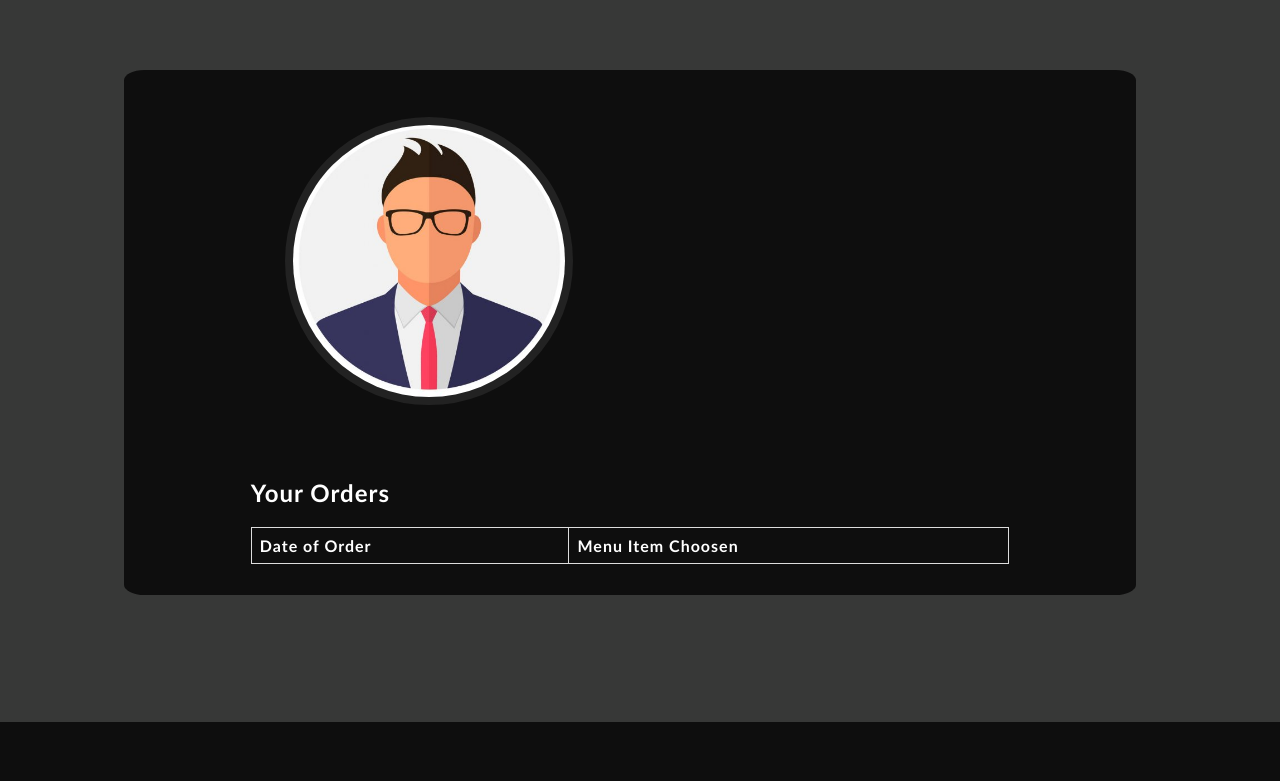
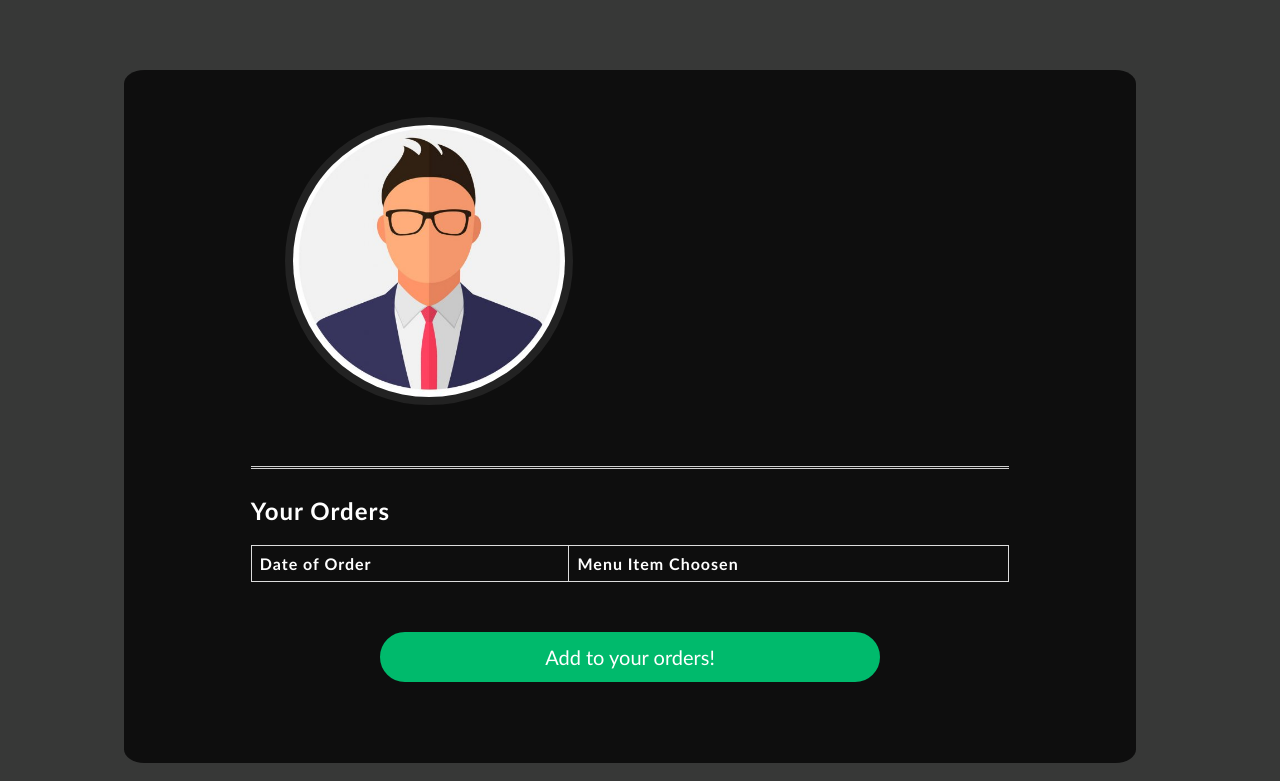
Before and after one commit to AtharvG-124/Atharv-Adrish-Chakshan-2, a PHP site: page /profile.php in a window 1280 px wide. Shown: the part 78-859 px from the top of the page. Before the commit the page ends 800 px from the top, so only its background shows below. Run offline with PHP 8.4, Linux system fonts and the light colour scheme; lists and menus that the app fills with data are empty.

Commit message:
profile page added button; in a good place

```diff
--- a/css/profile.css
+++ b/css/profile.css
@@ -331,3 +331,53 @@ table {
 .table-label {
     font-weight: bold;
 }
+
+.divide {
+    border: none;
+    border-top: 3px double rgb(208, 208, 208);
+    color: rgb(220, 220, 220);
+    overflow: visible;
+    text-align: center;
+    height: 10px;
+}
+
+.button2 {
+    border: 2px solid #00ba6c;
+    height: 50px;
+    width: 500px;
+    font-weight: 500;
+    font-family: "Optima", sans-serif;
+    border-radius: 100px;
+    font-size: 20px;
+    margin-top: 30px;
+    margin: 10% auto;
+    background: #00ba6c;
+    color: white;
+    transition: background 0.5s ease-in-out;
+
+  }
+
+
+  .button2:hover{
+
+    background: #0099ff;
+    color: white;
+    border-color: #0099ff;
+    transition-delay: 0.1s;
+
+  }
+
+  .signup{
+
+    display: flex;
+    flex-direction: column;
+    align-items: center;
+    justify-content: center;
+  }
+  .signup h1{
+    background: linear-gradient(to right, #00e029 , #00b3e0);
+    -webkit-text-fill-color: transparent;
+    -webkit-background-clip: text;
+    background-clip: text;
+    text-align: center;
+  }
--- a/index.php
+++ b/index.php
@@ -115,7 +115,7 @@
                 of waste each year in California alone! However, food waste is not the only problem . . .
             </h1>
 
-            <a href="Problem.html"><button class="button">The Rest of The Problem</button></a>
+            <a href="Problem.php"><button class="button">The Rest of The Problem</button></a>
 
 
         </div>
@@ -192,7 +192,7 @@
 
         <div class="signup">
             <h1>Ready to Get Started?</h1>
-            <a href="signup.html"><button class="button2">Sign Up Now!</button></a>
+            <a href="signup.php"><button class="button2">Sign Up Now!</button></a>
         </div>
         <br><br><br><br>
     </div>
--- a/profile.php
+++ b/profile.php
@@ -78,9 +78,9 @@
         </div>
 
         <div class="order-table">
+            <hr class="divide">
+            <h2>Your Orders</h2>
 
-            <h2>Your Orders</h2>
-            <!-- <hr> -->
             <table>
                 <tr>
                     <th class="table-label">Date of Order</th>
@@ -127,6 +127,9 @@
 
 
             </table>
+            <div class="signup">
+                <a href="calendar.php"><button class="button2">Add to your orders!</button></a>
+            </div>
         </div>
     </div>
 
```
